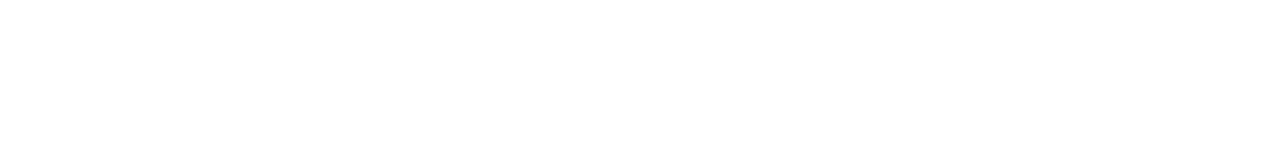
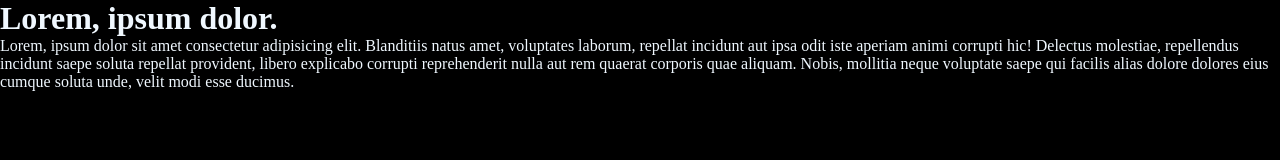
Before and after one commit to ghoribcoder/second-test, a plain HTML site: page index.html in a window 1280 px wide. Drawn offline with Linux system fonts and the light colour scheme.

Commit message:
Added the CSS file for style

```diff
--- /dev/null
+++ b/CSS/style.css
@@ -0,0 +1,6 @@
+*{
+    margin: 0;
+    padding: 0;
+    background-color: black;
+    color: aliceblue;
+}
--- a/index.html
+++ b/index.html
@@ -4,8 +4,12 @@
     <meta charset="UTF-8">
     <meta name="viewport" content="width=device-width, initial-scale=1.0">
     <title>Second test</title>
+    <link rel="stylesheet" href="css/style.css">
 </head>
 <body>
-
+    <div>
+        <h1>Lorem, ipsum dolor.</h1>
+        <p>Lorem, ipsum dolor sit amet consectetur adipisicing elit. Blanditiis natus amet, voluptates laborum, repellat incidunt aut ipsa odit iste aperiam animi corrupti hic! Delectus molestiae, repellendus incidunt saepe soluta repellat provident, libero explicabo corrupti reprehenderit nulla aut rem quaerat corporis quae aliquam. Nobis, mollitia neque voluptate saepe qui facilis alias dolore dolores eius cumque soluta unde, velit modi esse ducimus.</p>
+    </div>
 </body>
 </html>
```
